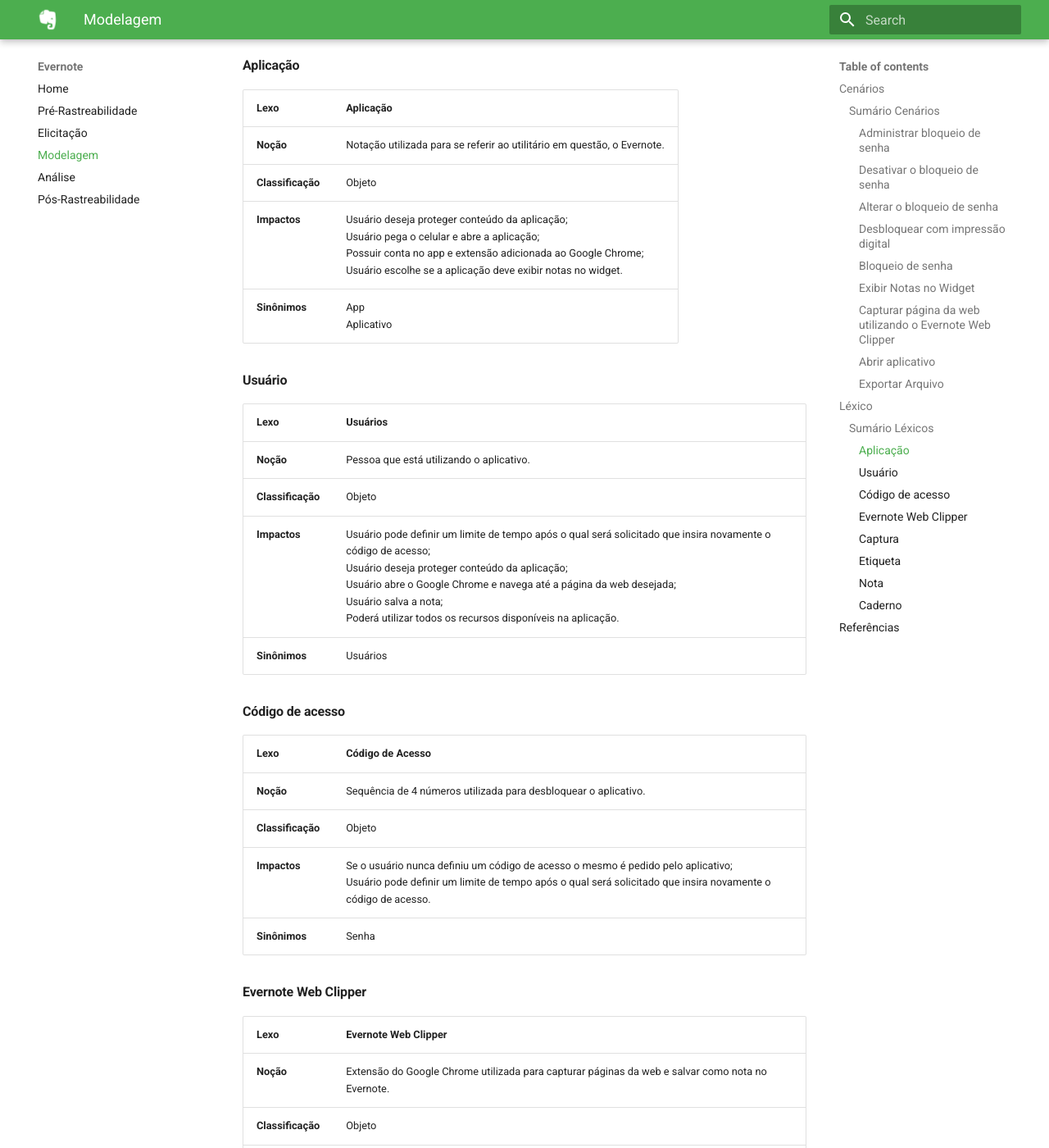
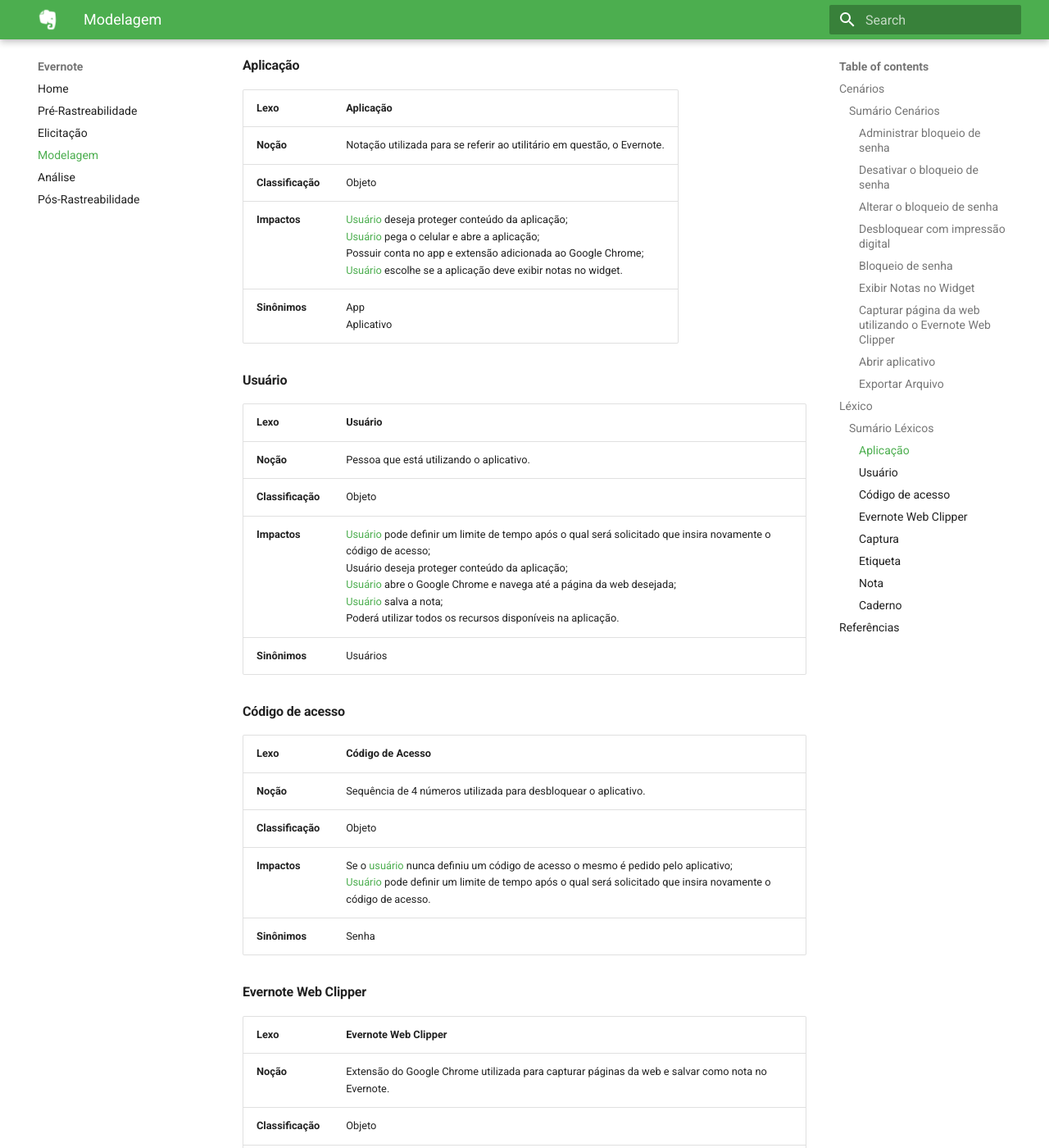
Before and after one commit to Requisitos-2018-2-Evernote/Evernote, an MkDocs documentation site: the page built from docs/Modelagem.md, in a window 1280 px wide and 1400 px high, scrolled down 7153 px. Shown: the whole window at 82% size. Built offline with MkDocs 1.6.1 and Material for MkDocs 9.7.7, drawn with Linux system fonts in a browser that asks for light colours; old or Windows-style settings are respelled for this version of MkDocs; some of the changed lines change nothing that is shown; some of the changed text lies outside the part shown.

Commit message:
Corrigido links lexo usuario

```diff
--- a/docs/Modelagem.md
+++ b/docs/Modelagem.md
@@ -138,16 +138,16 @@
 |-----------|------------------|
 | **Noção** | Notação utilizada para se referir ao utilitário em questão, o Evernote. |
 | **Classificação** | Objeto |
-| **Impactos** | Usuário deseja proteger conteúdo da aplicação; <br> Usuário pega o celular e abre a aplicação; <br> Possuir conta no app e extensão adicionada ao Google Chrome; <br> Usuário escolhe se a aplicação deve exibir notas no widget. |
+| **Impactos** | [Usuário](https://requisitos-2018-2-evernote.github.io/Evernote/Modelagem/#usuario) deseja proteger conteúdo da aplicação; <br> [Usuário](https://requisitos-2018-2-evernote.github.io/Evernote/Modelagem/#usuario) pega o celular e abre a aplicação; <br> Possuir conta no app e extensão adicionada ao Google Chrome; <br> [Usuário](https://requisitos-2018-2-evernote.github.io/Evernote/Modelagem/#usuario) escolhe se a aplicação deve exibir notas no widget. |
 | **Sinônimos** | App <br> Aplicativo|
 
 #### Usuário
 
-| Lexo | Usuários |
+| Lexo | Usuário |
 |-----------|------------------|
 | **Noção** | Pessoa que está utilizando o aplicativo. |
 | **Classificação** | Objeto |
-| **Impactos** | Usuário pode definir um limite de tempo após o qual será solicitado que insira novamente o código de acesso; <br> Usuário deseja proteger conteúdo da aplicação; <br> Usuário abre o Google Chrome e navega até a página da web desejada; <br> Usuário salva a nota; <br> Poderá utilizar todos os recursos disponíveis na aplicação. |
+| **Impactos** | [Usuário](https://requisitos-2018-2-evernote.github.io/Evernote/Modelagem/#usuario) pode definir um limite de tempo após o qual será solicitado que insira novamente o código de acesso; <br> Usuário deseja proteger conteúdo da aplicação; <br> [Usuário](https://requisitos-2018-2-evernote.github.io/Evernote/Modelagem/#usuario) abre o Google Chrome e navega até a página da web desejada; <br> [Usuário](https://requisitos-2018-2-evernote.github.io/Evernote/Modelagem/#usuario) salva a nota; <br> Poderá utilizar todos os recursos disponíveis na aplicação. |
 | **Sinônimos** | Usuários |
 
 #### Código de acesso
@@ -156,7 +156,7 @@
 |-----------|------------------|
 | **Noção** | Sequência de 4 números utilizada para desbloquear o aplicativo. |
 | **Classificação** | Objeto |
-| **Impactos** | Se o  usuário  nunca definiu um código de acesso o mesmo é pedido pelo aplicativo; <br> Usuário pode definir um limite de tempo após o qual será solicitado que insira novamente o código de acesso. |
+| **Impactos** | Se o  [usuário](https://requisitos-2018-2-evernote.github.io/Evernote/Modelagem/#usuario) nunca definiu um código de acesso o mesmo é pedido pelo aplicativo; <br> [Usuário](https://requisitos-2018-2-evernote.github.io/Evernote/Modelagem/#usuario) pode definir um limite de tempo após o qual será solicitado que insira novamente o código de acesso. |
 | **Sinônimos** | Senha |
 
 #### Evernote Web Clipper
@@ -165,7 +165,7 @@
 |-----------|------------------|
 | **Noção** | Extensão do Google Chrome utilizada para capturar páginas da web e salvar como nota no Evernote. |
 | **Classificação** | Objeto |
-| **Impactos** | Capturar página da web utilizando o Evernote Web Clipper; <br> Usuário clica sobre o ícone do Evernote Web Clipper. |
+| **Impactos** | Capturar página da web utilizando o Evernote Web Clipper; <br> [Usuário](https://requisitos-2018-2-evernote.github.io/Evernote/Modelagem/#usuario) clica sobre o ícone do Evernote Web Clipper. |
 | **Sinônimos** | Web Clipper |
 
 #### Captura
@@ -174,7 +174,7 @@
 |-----------|------------------|
 | **Noção** | Parte de uma página da web que será salva em uma nota. |
 | **Classificação** | Objeto |
-| **Impactos** | Usuário seleciona um formato de captura; <br> Usuário seleciona em qual caderno deseja salvar a captura; <br> Possui os seguinte formatos: Artigo, Artigo Simplificado, Página inteira, Seleção e Captura de tela. |
+| **Impactos** | [Usuário](https://requisitos-2018-2-evernote.github.io/Evernote/Modelagem/#usuario) seleciona um formato de captura; <br> [Usuário](https://requisitos-2018-2-evernote.github.io/Evernote/Modelagem/#usuario) seleciona em qual caderno deseja salvar a captura; <br> Possui os seguinte formatos: Artigo, Artigo Simplificado, Página inteira, Seleção e Captura de tela. |
 | **Sinônimos** | Capturas |
 
 #### Etiqueta
@@ -183,7 +183,7 @@
 |-----------|------------------|
 | **Noção** | Classificação de uma nota, facilitando encontrar notas que possuem a mesma etiqueta. |
 | **Classificação** | Objeto |
-| **Impactos** | Usuário pode adicionar etiquetas; <br> Uma forma de dividir suas notas além dos cadernos. |
+| **Impactos** | [Usuário](https://requisitos-2018-2-evernote.github.io/Evernote/Modelagem/#usuario) pode adicionar etiquetas; <br> Uma forma de dividir suas notas além dos cadernos. |
 | **Sinônimos** | Etiquetas <br> Tag |
 
 #### Nota
@@ -192,7 +192,7 @@
 |-----------|------------------|
 | **Noção** | Arquivo contendo anotações do usuário, que fica armazenado em nuvem no Evernote. |
 | **Classificação** | Objeto |
-| **Impactos** | Usuário escolhe se a aplicação deve exibir notas no widget; <br> Uma nota pode possuir anexos. |
+| **Impactos** | [Usuário](https://requisitos-2018-2-evernote.github.io/Evernote/Modelagem/#usuario) escolhe se a aplicação deve exibir notas no widget; <br> Uma nota pode possuir anexos. |
 | **Sinônimos** | Notas <br> anotações. |
 
 #### Caderno
@@ -201,7 +201,7 @@
 |-----------|------------------|
 | **Noção** | Agrupador de notas no Evernote. |
 | **Classificação** | Objeto |
-| **Impactos** | Usuário seleciona em qual caderno deseja salvar a captura; <br> Cadernos podem ser utilizados para organizar/separar notas. |
+| **Impactos** | [Usuário](https://requisitos-2018-2-evernote.github.io/Evernote/Modelagem/#usuario) seleciona em qual caderno deseja salvar a captura; <br> Cadernos podem ser utilizados para organizar/separar notas. |
 | **Sinônimos** | Cadernos |
 
 ## Referências
```
